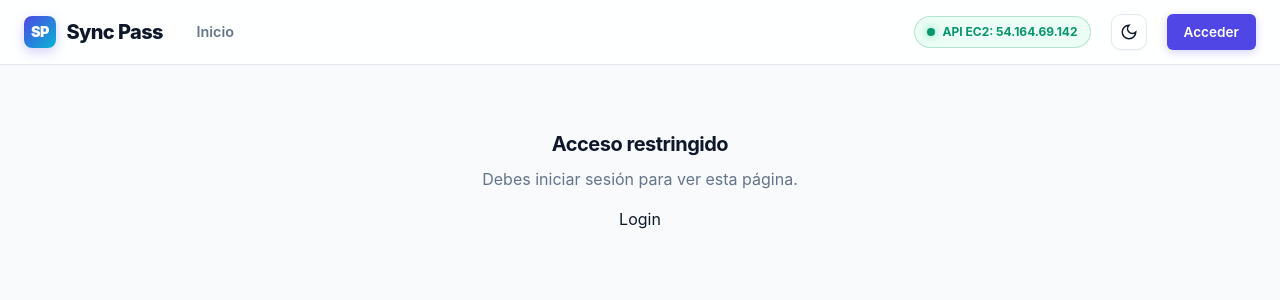
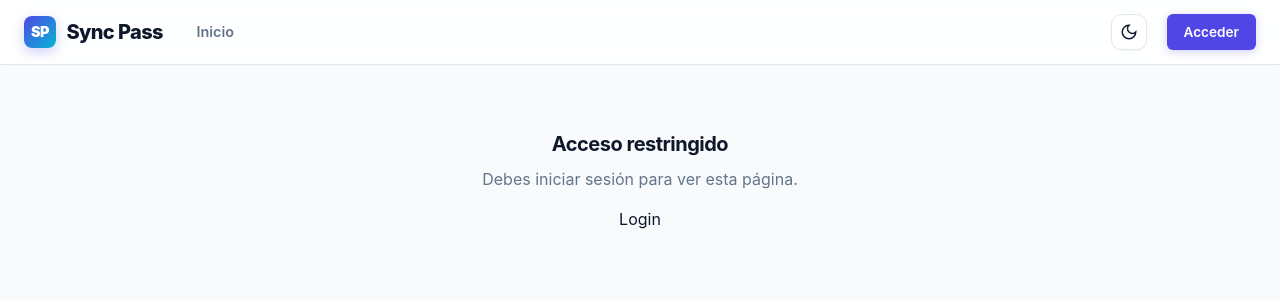
Before and after one commit to NanooDev/SyncPass-Web, a React (Vite) app: page /dashboard in a window 1280 px wide. Shown: the top 300 px of the page. Built offline with nearby package versions, Linux system fonts and the light colour scheme; no server answers.

Commit message:
fix(ui): remover pill de telemetria ip de la cabecera web

```diff
--- a/src/components/layout/Layout.module.css
+++ b/src/components/layout/Layout.module.css
@@ -71,30 +71,8 @@
   background: var(--brand-indigo-light);
 }
 
-.statusPill {
-  display: inline-flex;
-  align-items: center;
-  gap: 0.5rem;
-  padding: 0.35rem 0.75rem;
-  border-radius: 9999px;
-  background: var(--brand-emerald-light);
-  border: 1px solid rgba(5, 150, 105, 0.25);
-  color: var(--brand-emerald);
-  font-size: 0.75rem;
-  font-weight: 700;
+.themeToggleBtn {
   margin-left: auto;
-}
-
-.statusDot {
-  width: 8px;
-  height: 8px;
-  border-radius: 50%;
-  background: var(--brand-emerald);
-  box-shadow: 0 0 8px rgba(16, 185, 129, 0.6);
-  animation: pulseSubtle 2s infinite ease-in-out;
-}
-
-.themeToggleBtn {
   background: var(--bg-card);
   border: 1px solid var(--border);
   color: var(--text-main);
--- a/src/components/layout/Layout.tsx
+++ b/src/components/layout/Layout.tsx
@@ -88,11 +88,6 @@ export default function Layout({ children }: { children: ReactNode }) {
             )}
           </div>
 
-          <div className={styles.statusPill} title="API Backend Spring Boot en AWS EC2">
-            <span className={styles.statusDot}></span>
-            <span>API EC2: 54.164.69.142</span>
-          </div>
-
           {/* Botón de Modo Claro / Modo Oscuro */}
           <button
             onClick={toggleTheme}
```
